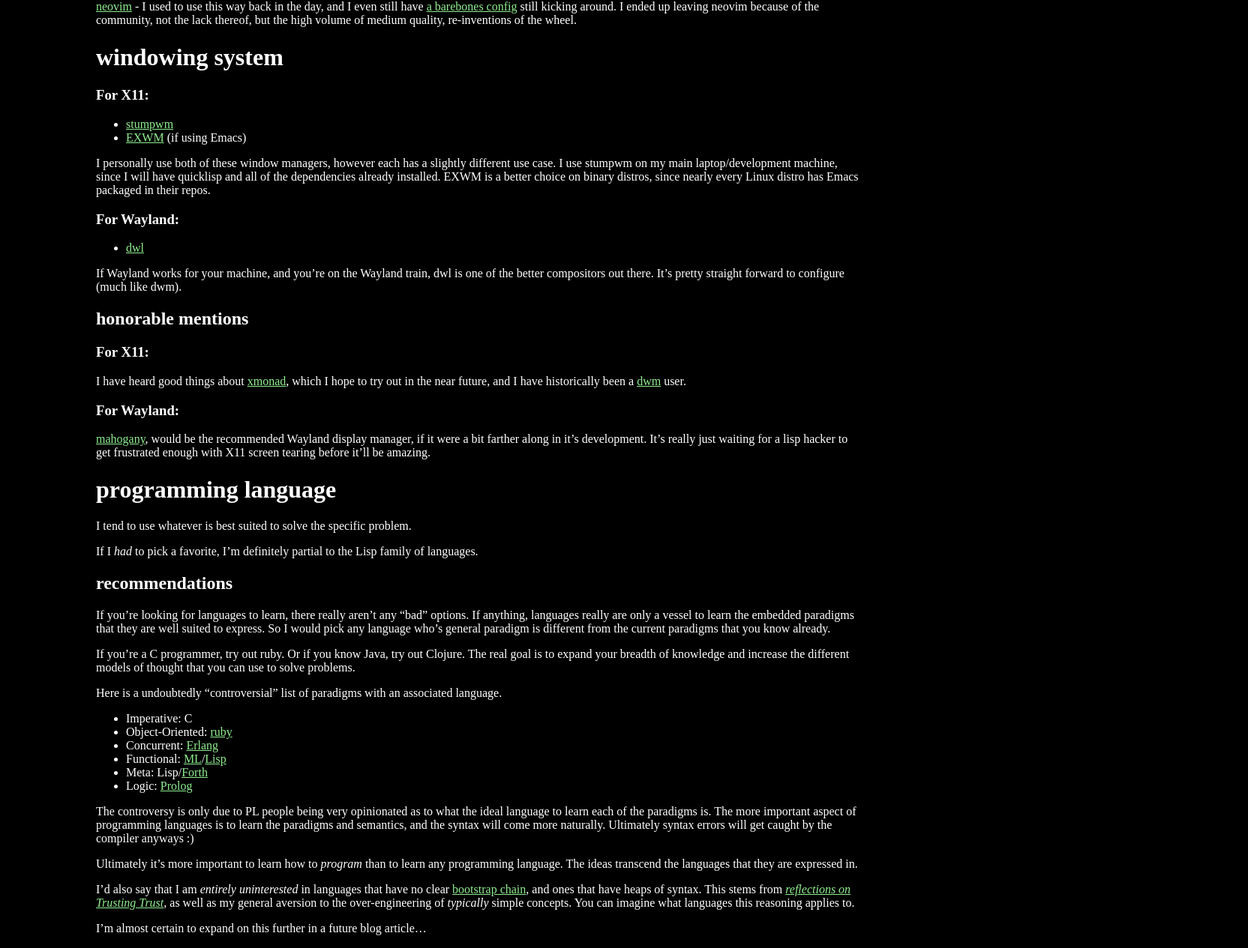
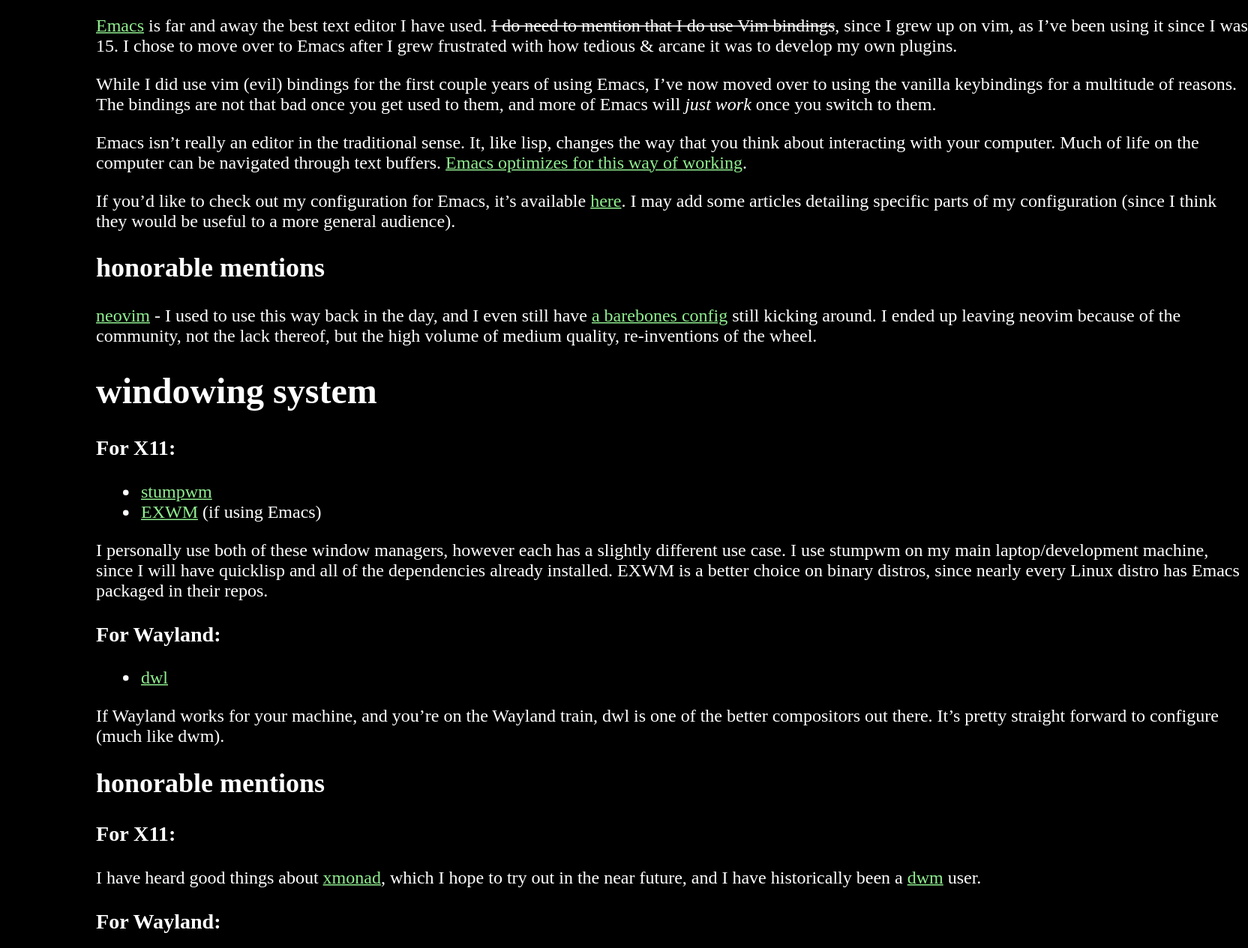
Before and after one commit to echawk/echawk.github.io, a plain HTML site: page setup.html in a window 1280 px wide. Shown: the part 675-1940 px from the top of the page at 75% size, 1664 px wide, since content can reach past the window. Drawn offline with Linux system fonts and the light colour scheme.

Commit message:
echawk/website@1634c768ad5fcb6d40031163a5fc53d8ad4c9ef0

```diff
--- a/setup.html
+++ b/setup.html
@@ -32,9 +32,13 @@ try to avoid <a href="https://nosystemd.org/">systemd</a> &#38; <a href="https:/
 <p>The *BSDs are also a good option!</p>
 <h1 id="editor">editor</h1>
 <p><a href="https://www.gnu.org/software/emacs/">Emacs</a> is far and away the best text editor
-I have used. I do need to mention that I do use Vim bindings, since I grew up
-on vim, since I&#8217;ve been using it since I was 15. I chose to move over to Emacs
+I have used. <del>I do need to mention that I do use Vim bindings</del>, since I grew up
+on vim, as I&#8217;ve been using it since I was 15. I chose to move over to Emacs
 after I grew frustrated with how tedious &#38; arcane it was to develop my own plugins.</p>
+<p>While I did use vim (evil) bindings for the first couple years of using Emacs,
+I&#8217;ve now moved over to using the vanilla keybindings for a multitude of reasons.
+The bindings are not that bad once you get used to them, and more of Emacs will
+<em>just work</em> once you switch to them.</p>
 <p>Emacs isn&#8217;t really an editor in the traditional sense. It, like lisp, changes
 the way that you think about interacting with your computer. Much of life
 on the computer can be navigated through text buffers.
@@ -93,7 +97,7 @@ models of thought that you can use to solve problems.</p>
 <li>Object-Oriented: <a href="https://www.ruby-lang.org/en/">ruby</a></li>
 <li>Concurrent: <a href="https://www.erlang.org/">Erlang</a></li>
 <li>Functional: <a href="https://smlfamily.github.io/">ML</a>&#47;<a href="https://llthw.common-lisp.dev/">Lisp</a></li>
-<li>Meta: Lisp&#47;<a href="https://forth-standard.org/">Forth</a></li>
+<li>Meta: <a href="https://racket-lang.org/">Lisp</a>&#47;<a href="https://forth-standard.org/">Forth</a></li>
 <li>Logic: <a href="https://www.metalevel.at/prolog">Prolog</a></li>
 </ul>
 <p>The controversy is only due to PL people being very opinionated as to what the
--- a/style.css
+++ b/style.css
@@ -3,6 +3,8 @@ body {
   background-color: black;
   margin-right: 10%;
   margin-left: 10%;
+  transform: scale(1.5);
+  transform-origin: 0 0;
 }
 
 a {
```
